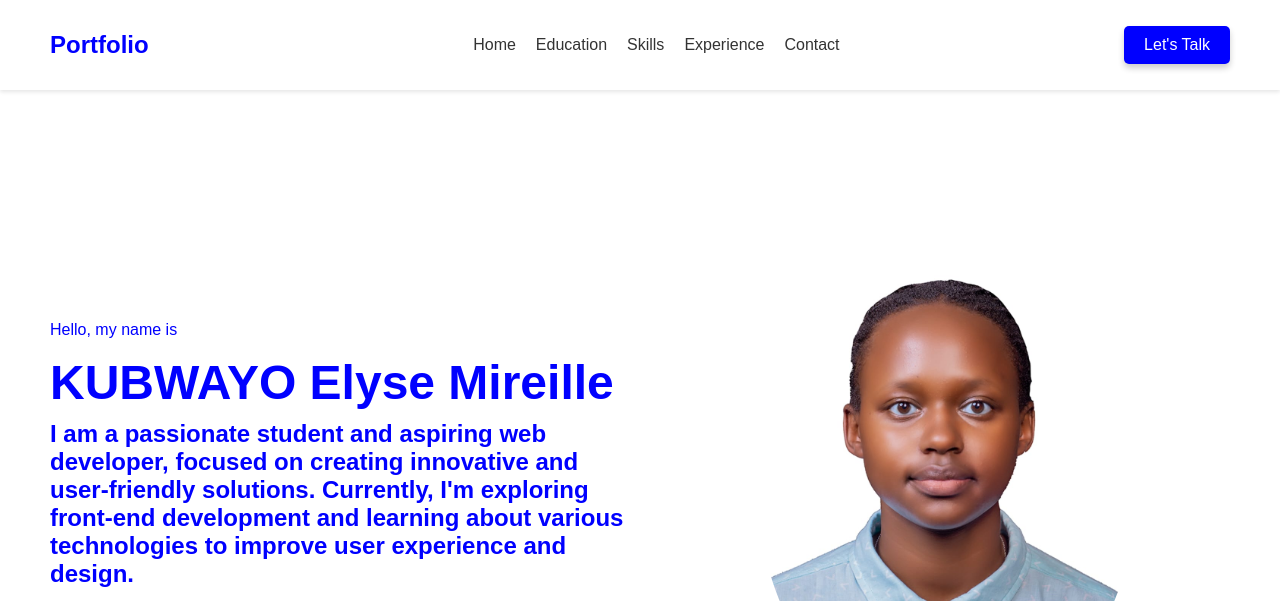
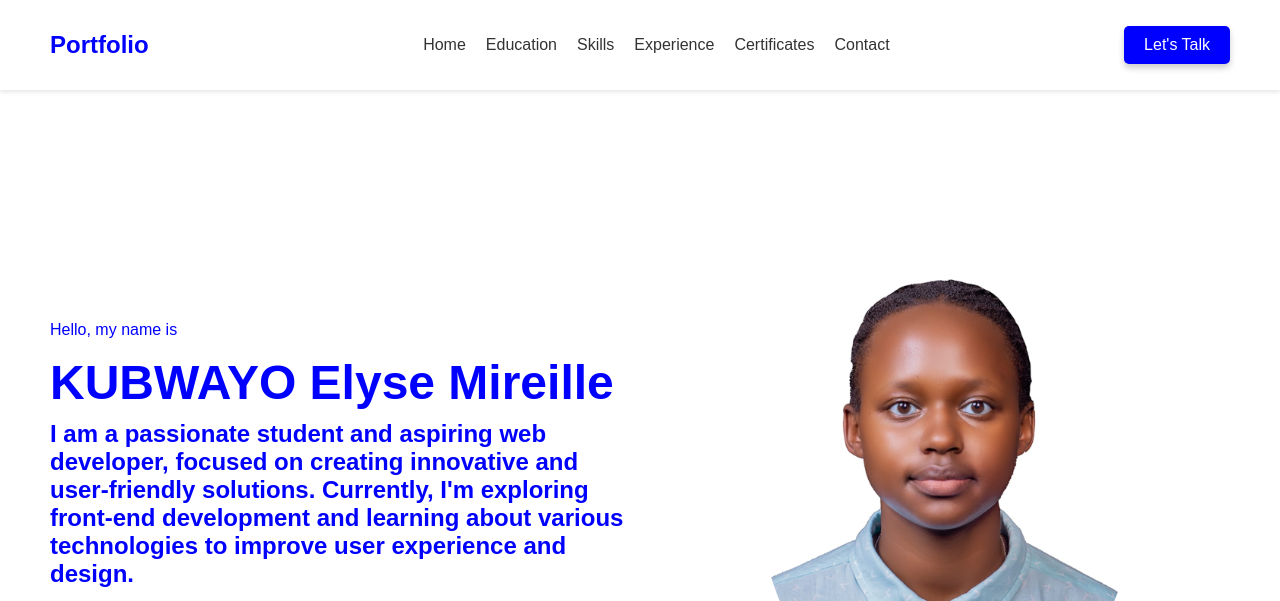
Before and after one commit to Mireille05/My-portofolio, a plain HTML site: page index.html in a window 1280 px wide. Shown: the top 601 px of the page. Drawn offline with Linux system fonts and the light colour scheme.

Commit message:
Update index.html

```diff
--- a/index.html
+++ b/index.html
@@ -116,6 +116,7 @@
         <li><a href="education.html">Education</a></li>
         <li><a href="skills.html">Skills</a></li>
         <li><a href="experience.html">Experience</a></li>
+        <li><a href="certificates.html">Certificates</a></li>
         <li><a href="contact.html">Contact</a></li>
       </ul>
       <a href="https:\\wa.me\250791840967" class="btn">Let's Talk</a>
```
